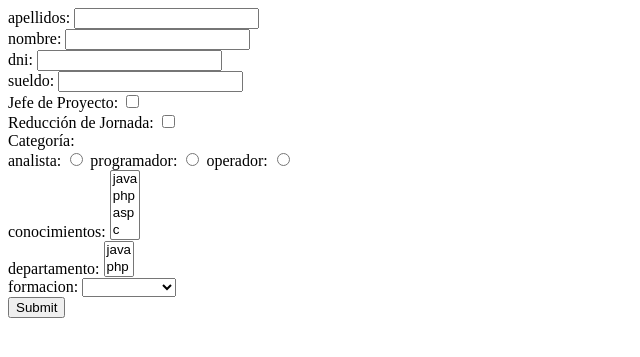
After one commit to pedroblanch/ejerciciosPhp2021-2022, a PHP site: page /formDatosEmpleado.php in a window 1280 px wide. The commit adds this page. Shown: the top 357 px of the page, without its empty margins (0-640 px from the left). Run offline with PHP 8.4, Linux system fonts and the light colour scheme.

Commit message:
Miércoles 12 de enero

```diff
--- /dev/null
+++ b/ejerciciosBasicos/formDatosEmpleado.php
@@ -0,0 +1,55 @@
+
+<form action="mostrarDatosEmpleado.php" method='get'>
+	<label for="apellidos">apellidos:</label>
+	<input type="text" name="apellidos">
+	<br>
+	<label for="nombre">nombre:</label>
+	<input type="text" name="nombre">
+	<br>
+	<label for="dni">dni:</label>
+	<input type="text" name="dni">
+	<br>
+	<label for="sueldo">sueldo:</label>
+	<input type="text" name="sueldo">
+	<br>
+	<label for="jefeProyecto">Jefe de Proyecto:</label>
+	<input type='checkbox' name="jefeProyecto">
+	<br>
+	<label for="reduccionJornada">Reducción de Jornada:</label>
+	<input type='checkbox' name="reduccionJornada">
+	<br>
+	Categoría:
+	<br>
+	<label for="categoria">analista:</label>
+	<input type="radio" value="analista" name="categoria">
+	<label for="categoria">programador:</label>
+	<input type="radio" value="programador" name="categoria">
+	<label for="categoria">operador:</label>
+	<input type="radio" value="operador" name="categoria">
+	<br>
+	 <label for="conocimientos">conocimientos:</label>
+    <select name="conocimientos[]" multiple>
+      <option value="java">java</option>
+      <option value="php">php</option>
+      <option value="asp">asp</option>
+      <option value="c">c</option>
+    </select>
+    <br>
+	 <label for="departamento">departamento:</label>
+    <select name="departamento" size=2>
+      <option value="informática">java</option>
+      <option value="contabilidad">php</option>
+      <option value="almacen">asp</option>
+      <option value="ventas">c</option>
+    </select>
+    <br>
+	 <label for="formacion">formacion:</label>
+    <select name="formacion">
+      <option value=""></option>
+      <option value="universitaria">universitaria</option>
+      <option value="FP superior">FP superior</option>
+      <option value="bachillerato">bachillerato</option>
+    </select>
+	<br> <input type="submit">
+
+</form>
--- a/ejerciciosBasicos/volumen_cilindro_form.php
+++ b/ejerciciosBasicos/volumen_cilindro_form.php
@@ -6,4 +6,4 @@
   <input type="number" step="0.01" id="altura" name="altura"
    title="altura" ><br><br>
   <input type="submit">
-</form>
+</form> au
```
Also changed, not shown: ejerciciosBasicos/formDatos.php (added, +34 -0 lines), ejerciciosBasicos/mostrarDatos.php (added, +12 -0 lines), ejerciciosBasicos/mostrarDatosEmpleado.php (added, +62 -0 lines).
